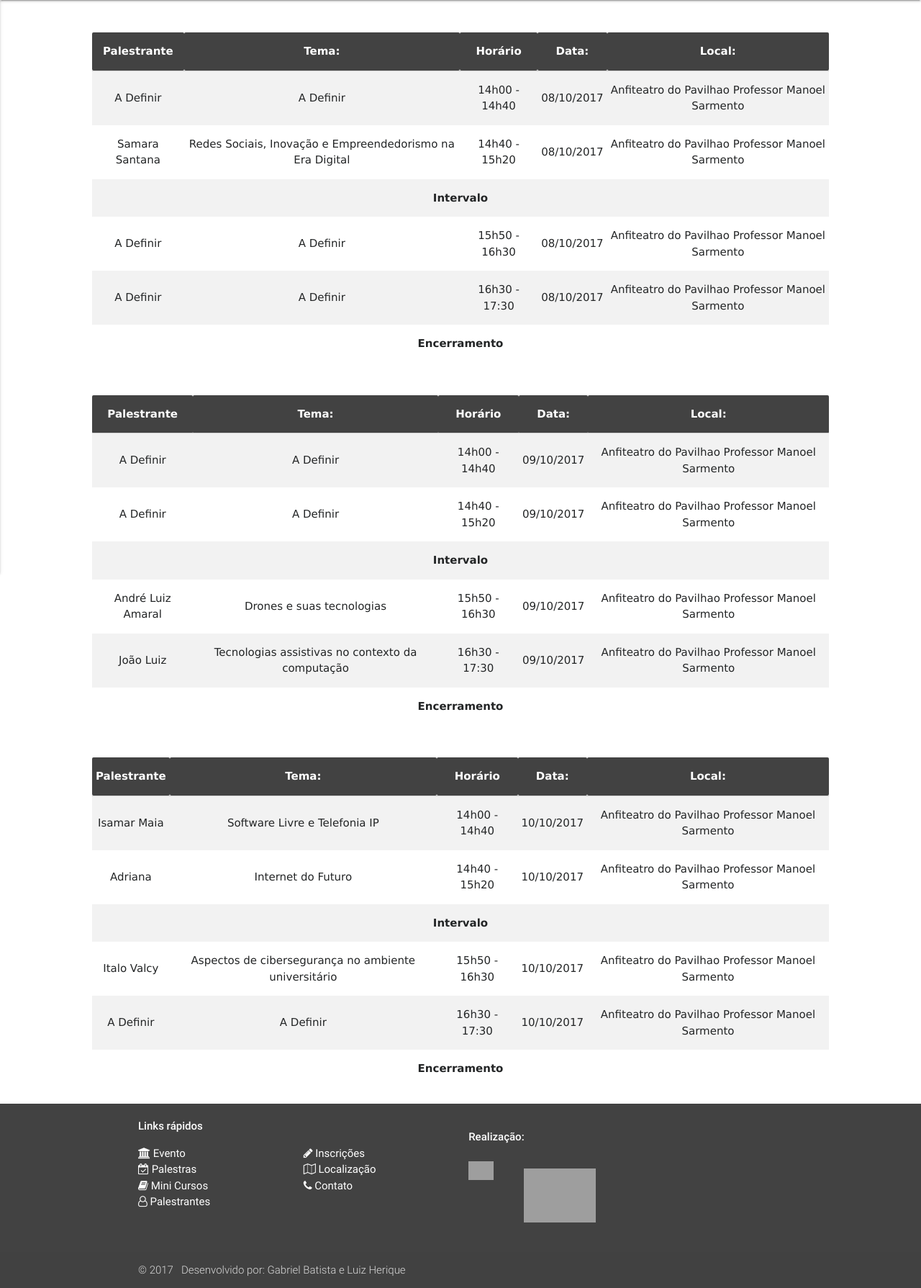
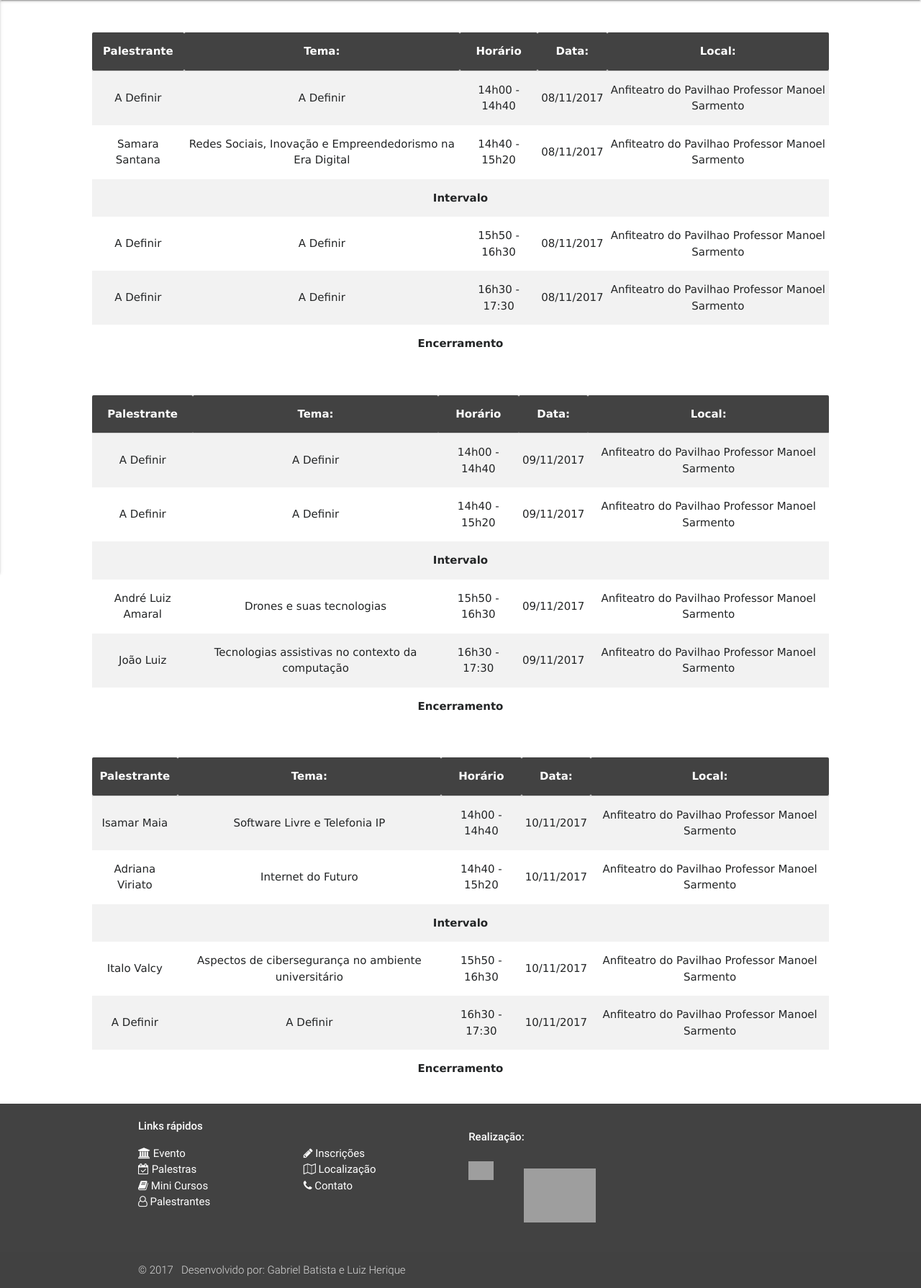
Before and after one commit to lhfoloni/coreti, a PHP site: page /palestras.php in a window 1280 px wide. Shown: the part 64-1853 px from the top of the page at 72% size. Run offline with PHP 8.4, Linux system fonts and the light colour scheme; some libraries are stand-ins or nearby versions; grey boxes are pictures that could not be loaded.

Commit message:
adição de palestrante

```diff
--- a/contato.php
+++ b/contato.php
@@ -11,8 +11,8 @@
 			            <div class="card-content white-text ">
 			              <span class="card-title">Contatos:</span>
 				              <p class="grey-text text-lighten-2">Secretaria do Evento:<br>
-				              	Marcelo Guimarães: (71) 991702857<br>
-							    Joyce: (73) 991198049<br></p>
+				              	Marcelo Guimarães:<br>(71) 991702857<br>
+							    Joyce Mascarello:<br>(73) 991198049<br></p>
 				              <p class="grey-text text-lighten-2"><br>E-mail:<br>coreti@protonmail.com</p>
 				        </div>
 			            <div class="card-action">
--- a/inscricao.php
+++ b/inscricao.php
@@ -65,7 +65,7 @@
 							<td></td>
 						</tr>
 						<tr>
-							<td>Segurança:Teste de Vulnerabilidade</td>
+							<td>Segurança: Introdução à Teste de Vulnerabilidade</td>
 							<td>R$15,00</td>
 							<td>R$20,00</td>
 							<td>20</td>
@@ -101,7 +101,7 @@
 							<td>20</td>
 							</tr>
 						<tr>
-							<td>Segurança:Teste de Vulnerabilidade</td>
+							<td>Segurança: Introdução à Teste de Vulnerabilidade</td>
 							<td>R$10,00</td>
 							<td>20</td>
 							</tr>
--- a/mini.php
+++ b/mini.php
@@ -51,7 +51,7 @@
 
 						<tr>
 							<td>Reinaldo Bispo</td>
-							<td>Segurança: Teste de Vulnerabilidade</td>
+							<td>Segurança: Introdução à Teste de Vulnerabilidade</td>
 							<td>08h30 - 12h00</td>
 							<td>Sala de Reunião CPDS</td>
 							<td>08/11/2017 e  09/11/2017</td>
--- a/palestras.php
+++ b/palestras.php
@@ -21,7 +21,7 @@
 							<td>A Definir</td>
 							<td>A Definir</td>
 							<td>14h00 - 14h40</td>
-							<td>08/10/2017</td>
+							<td>08/11/2017</td>
 							<td>Anfiteatro do Pavilhao Professor Manoel Sarmento </td>
 
 						</tr>
@@ -30,7 +30,7 @@
 							<td>Samara Santana</td>
 							<td>Redes Sociais, Inovação e Empreendedorismo na Era Digital</td>
 							<td>14h40 - 15h20</td>
-							<td>08/10/2017</td>
+							<td>08/11/2017</td>
 							<td>Anfiteatro do Pavilhao Professor Manoel Sarmento </td>
 
 						</tr>
@@ -43,7 +43,7 @@
 							<td>A Definir</td>
 							<td>A Definir</td>
 							<td>15h50 - 16h30</td>
-							<td>08/10/2017</td>
+							<td>08/11/2017</td>
 							<td>Anfiteatro do Pavilhao Professor Manoel Sarmento </td>
 
 						</tr>
@@ -52,7 +52,7 @@
 							<td>A Definir</td>
 							<td>A Definir</td>
 							<td>16h30 - 17:30</td>
-							<td>08/10/2017</td>
+							<td>08/11/2017</td>
 							<td>Anfiteatro do Pavilhao Professor Manoel Sarmento </td>
 
 						</tr>
@@ -79,7 +79,7 @@
 							<td>A Definir</td>
 							<td>A Definir</td>
 							<td>14h00 - 14h40</td>
-							<td>09/10/2017</td>
+							<td>09/11/2017</td>
 							<td>Anfiteatro do Pavilhao Professor Manoel Sarmento </td>
 
 						</tr>
@@ -88,7 +88,7 @@
 							<td>A Definir</td>
 							<td>A Definir</td>
 							<td>14h40 - 15h20</td>
-							<td>09/10/2017</td>
+							<td>09/11/2017</td>
 							<td>Anfiteatro do Pavilhao Professor Manoel Sarmento </td>
 						</tr>
 
@@ -101,7 +101,7 @@
 							<td>André Luiz Amaral</td>
 							<td>Drones e suas tecnologias</td>
 							<td>15h50 - 16h30</td>
-							<td>09/10/2017</td>
+							<td>09/11/2017</td>
 							<td>Anfiteatro do Pavilhao Professor Manoel Sarmento </td>
 
 						</tr>
@@ -110,7 +110,7 @@
 							<td>João Luiz</td>
 							<td>Tecnologias assistivas no contexto da computação</td>
 							<td>16h30 - 17:30</td>
-							<td>09/10/2017</td>
+							<td>09/11/2017</td>
 							<td>Anfiteatro do Pavilhao Professor Manoel Sarmento </td>
 						</tr>
 
@@ -135,16 +135,16 @@
 							<td>Isamar Maia</td>
 							<td>Software Livre e Telefonia IP</td>
 							<td>14h00 - 14h40</td>
-							<td>10/10/2017</td>
+							<td>10/11/2017</td>
 							<td>Anfiteatro do Pavilhao Professor Manoel Sarmento </td>
 
 						</tr>
 
 						<tr>
-							<td>Adriana</td>
+							<td>Adriana Viriato</td>
 							<td>Internet do Futuro</td>
 							<td>14h40 - 15h20</td>
-							<td>10/10/2017</td>
+							<td>10/11/2017</td>
 							<td>Anfiteatro do Pavilhao Professor Manoel Sarmento </td>
 
 						</tr>
@@ -159,7 +159,7 @@
 							<td>Italo Valcy</td>
 							<td>Aspectos de cibersegurança no ambiente universitário</td>
 							<td>15h50 - 16h30</td>
-							<td>10/10/2017</td>
+							<td>10/11/2017</td>
 							<td>Anfiteatro do Pavilhao Professor Manoel Sarmento </td>
 
 						</tr>
@@ -168,7 +168,7 @@
 							<td>A Definir</td>
 							<td>A Definir</td>
 							<td>16h30 - 17:30</td>
-							<td>10/10/2017</td>
+							<td>10/11/2017</td>
 							<td>Anfiteatro do Pavilhao Professor Manoel Sarmento </td>
 						</tr>
 
```
Also changed, not shown: palestrantes.php (+21 -16 lines), realizacao.php (deleted, +0 -22 lines), IMG/claudio.jpg (added).
